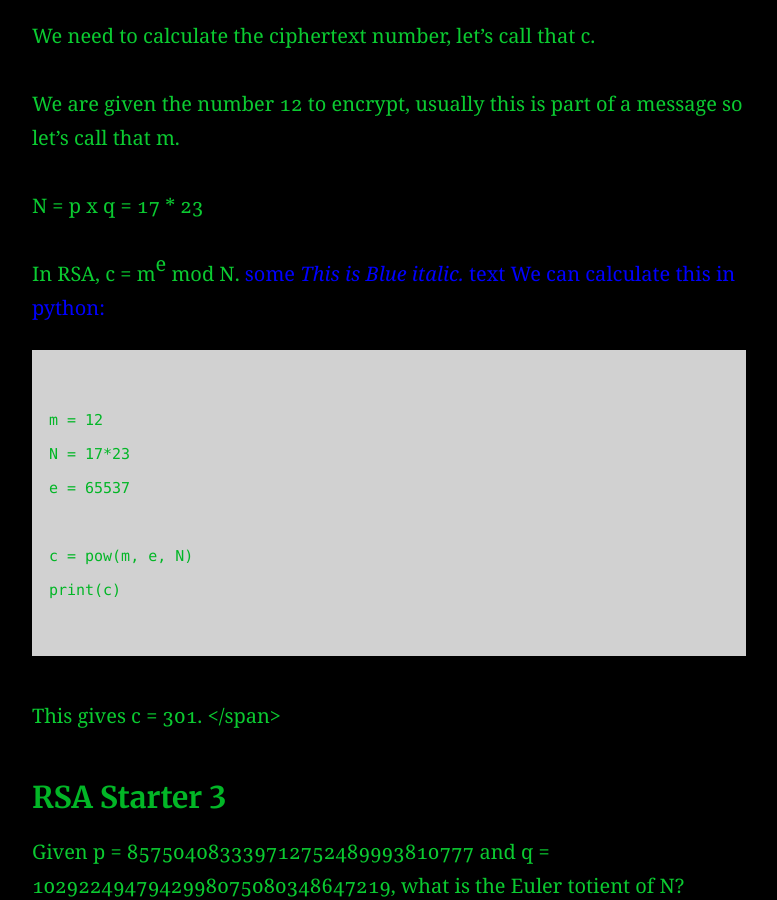
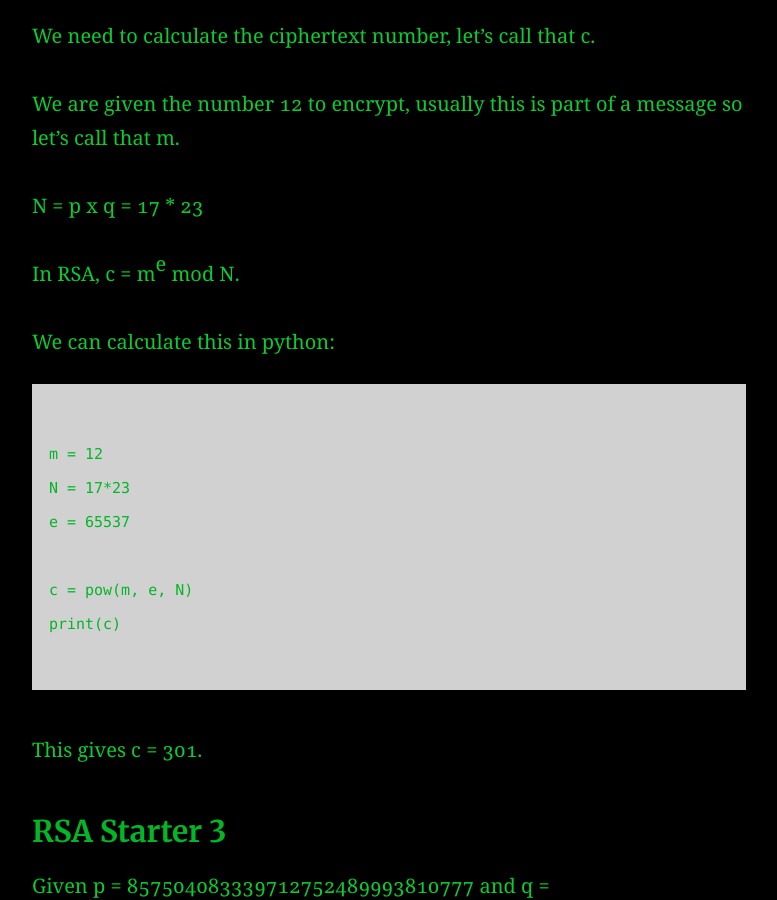
Before and after one commit to AC01010/Connor-McCartney.github.io, a Jekyll site: the page built from _posts/2021-01-12-CryptohackRSA.md, in a window 1280 px wide and 900 px high, scrolled down 858 px. Shown: the whole window, without its empty margins (251-1028 px from the left). Built offline with Jekyll 4.4.1, drawn with Linux system fonts in a browser that asks for light colours.

Commit message:
Update 2021-01-12-CryptohackRSA.md

````diff
--- a/_posts/2021-01-12-CryptohackRSA.md
+++ b/_posts/2021-01-12-CryptohackRSA.md
@@ -35,7 +35,7 @@ We are given the number 12 to encrypt, usually this is part of a message so let'
 N = p x q = 17 * 23
 
 In RSA, c = m<sup>e</sup> mod N.
-<span style="color:blue">some *This is Blue italic.* text
+
 We can calculate this in python:
 ```
 
@@ -48,7 +48,7 @@ print(c)
 
 ```
 This gives c = 301.
-</span>
+
 ### RSA Starter 3
 Given p = 857504083339712752489993810777 and q = 1029224947942998075080348647219, what is the Euler totient of N?
 
````
